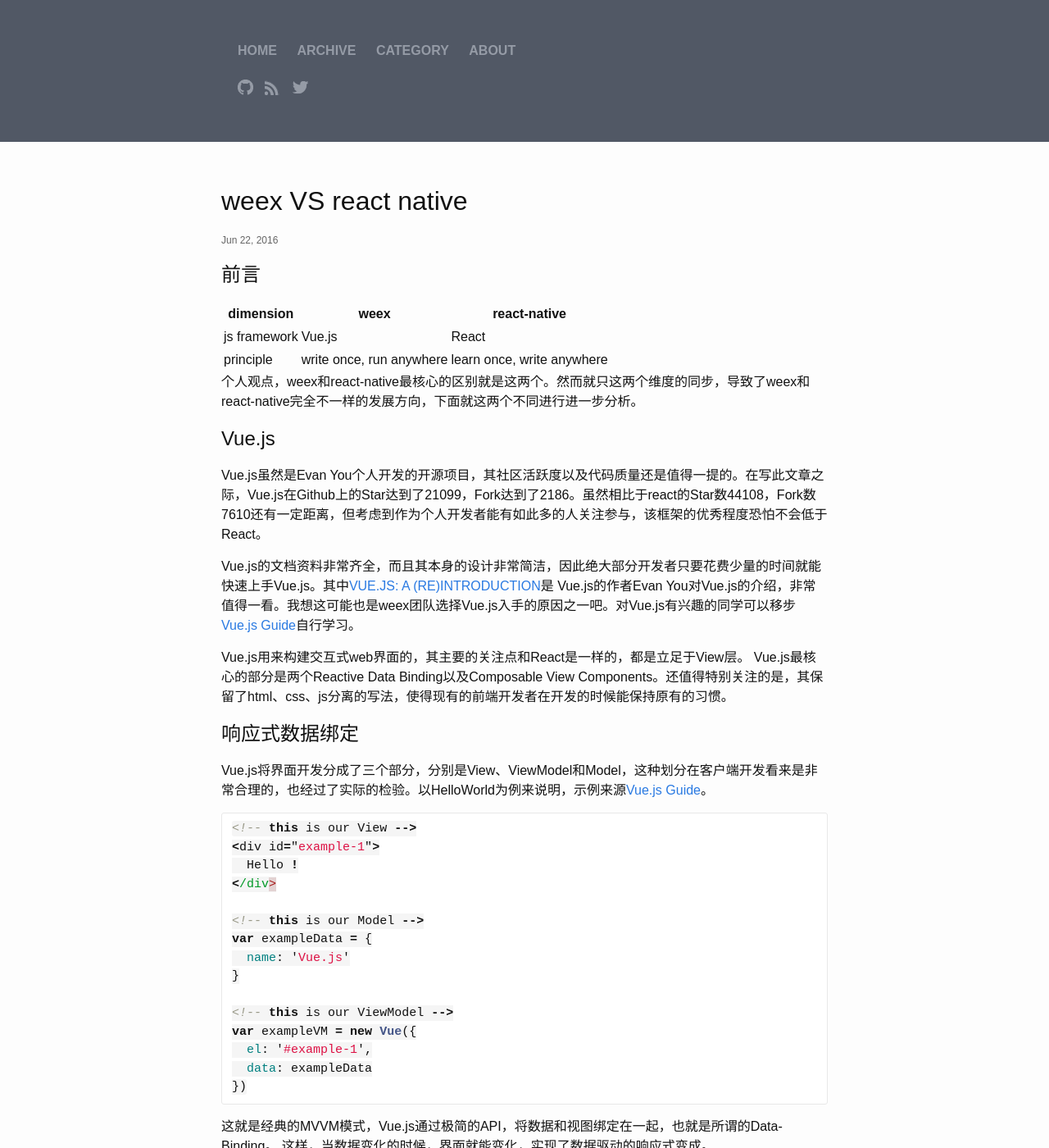
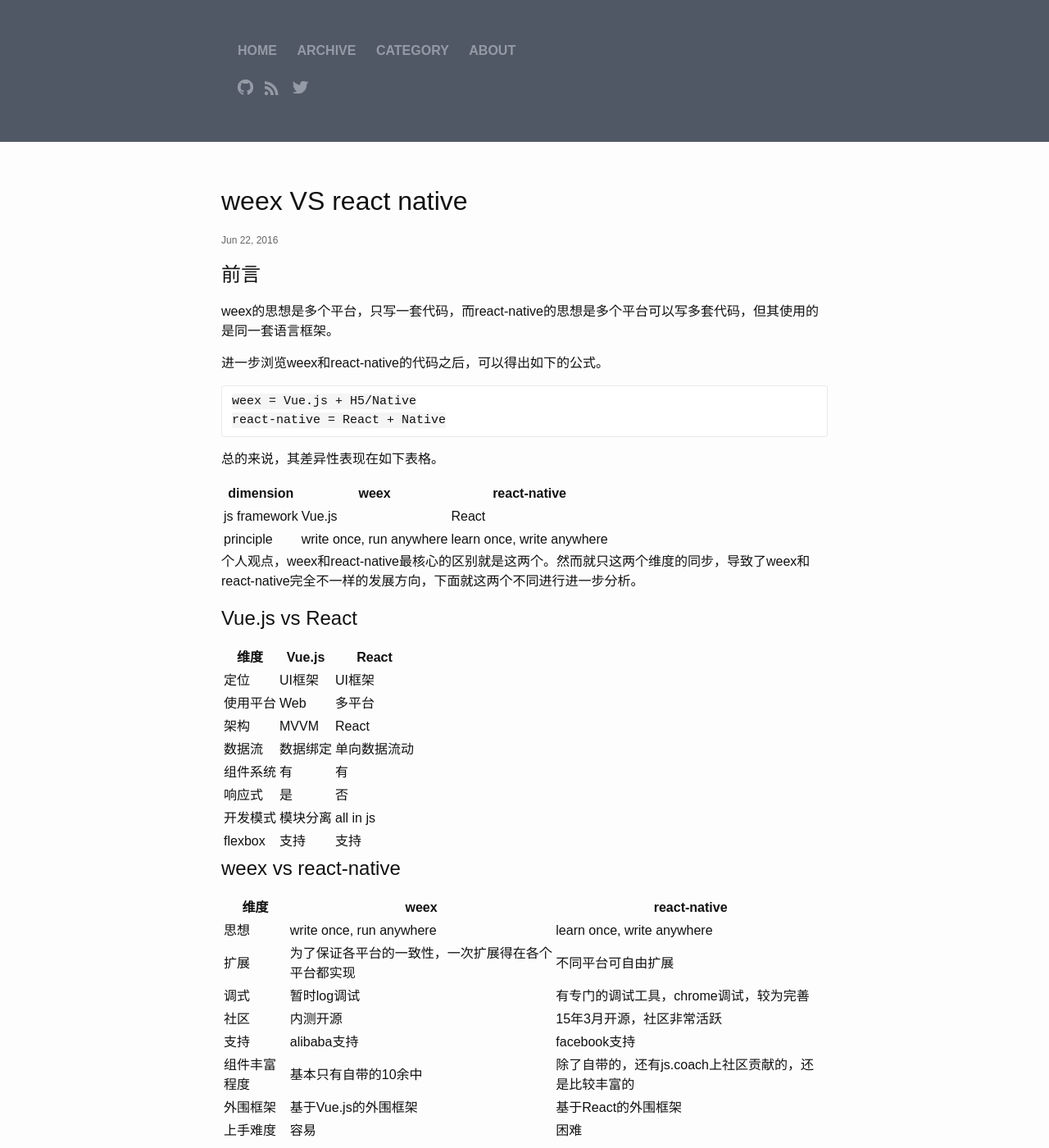
Before and after one commit to rookie-nerd/rookie-nerd.github.io, a Jekyll site: the page built from _posts/2016-06-22-weex-VS-react-native.markdown, in a window 1280 px wide and 1400 px high. Shown: the whole window at 82% size. Built offline with Jekyll 4.4.1, drawn with Linux system fonts in a browser that asks for light colours; some of the changed text lies outside the part shown.

Commit message:
D:[update]

````diff
--- a/_posts/2016-06-22-weex-VS-react-native.markdown
+++ b/_posts/2016-06-22-weex-VS-react-native.markdown
@@ -6,6 +6,16 @@
 ---
 
 # 前言
+weex的思想是多个平台，只写一套代码，而react-native的思想是多个平台可以写多套代码，但其使用的是同一套语言框架。
+
+进一步浏览weex和react-native的代码之后，可以得出如下的公式。
+
+```
+weex = Vue.js + H5/Native
+react-native = React + Native
+```
+
+总的来说，其差异性表现在如下表格。
 
 |dimension    |weex                     |react-native                  |
 |-------------|-------------------------|------------------------------|
@@ -13,6 +23,32 @@
 |principle    | write once, run anywhere| learn once, write anywhere   |
 
 个人观点，weex和react-native最核心的区别就是这两个。然而就只这两个维度的同步，导致了weex和react-native完全不一样的发展方向，下面就这两个不同进行进一步分析。
+
+## Vue.js vs React
+
+|维度|Vue.js|React|
+|---|---|---|
+|定位|UI框架|UI框架|
+|使用平台|Web|多平台|
+|架构|MVVM|React|
+|数据流|数据绑定|单向数据流动|
+|组件系统|有|有|
+|响应式|是|否|
+|开发模式|模块分离|all in js|
+|flexbox|支持|支持|
+
+## weex vs react-native
+
+|维度|weex|react-native|
+|---|---|---|
+|思想|write once, run anywhere| learn once, write anywhere|
+|扩展|为了保证各平台的一致性，一次扩展得在各个平台都实现|不同平台可自由扩展|
+|调式|暂时log调试|有专门的调试工具，chrome调试，较为完善|
+|社区|内测开源|15年3月开源，社区非常活跃|
+|支持|alibaba支持|facebook支持|
+|组件丰富程度|基本只有自带的10余中|除了自带的，还有js.coach上社区贡献的，还是比较丰富的|
+|外围框架|基于Vue.js的外围框架|基于React的外围框架|
+|上手难度|容易|困难|
 
 # Vue.js
 Vue.js虽然是Evan You个人开发的开源项目，其社区活跃度以及代码质量还是值得一提的。在写此文章之际，Vue.js在Github上的Star达到了21099，Fork达到了2186。虽然相比于react的Star数44108，Fork数7610还有一定距离，但考虑到作为个人开发者能有如此多的人关注参与，该框架的优秀程度恐怕不会低于React。
@@ -173,12 +209,6 @@
 不敢说这样的想法一定能成功，但就现在的发展势头来看，机会还是非常大的。尤其对于开发者来说极具吸引力，如果这一想法成为现实，以后React就可能像DOM一样成为业界统一的标准。那对于iOS开发者来说，在Android上面开发会跟在iOS上开发一样，不需要学习全新的Java语言，Android系统，更不要说各种Java特有的艰深复杂的工具了。
 
 # Native
-初步浏览weex和react-native的代码之后，可以得出如下的公式。
-
-```js
-weex = Vue.js + H5/Native
-react-native = React + Native
-```
 
 个人感觉weex和react-native最大的不同是在Vue.js和React层面。这一点在react-native的命名上就非常容易看出来。在react-native刚出来的时候，其和React的关系是react-native依赖React。
 
````
